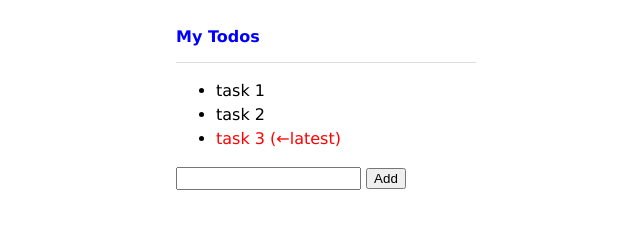
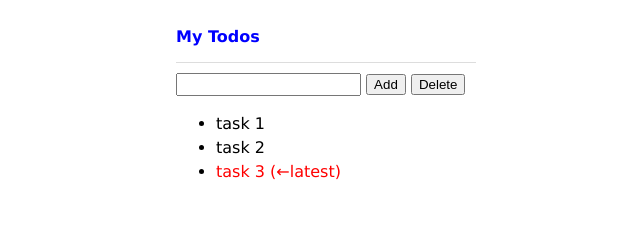
Before and after one commit to nichijyou-douga30/Vuejs-Todolist, a plain HTML site: page index.html in a window 1280 px wide. Shown: the whole page, without its empty margins (314-954 px from the left). Drawn offline with nearby package versions, Linux system fonts and the light colour scheme.

Commit message:
adding a delete function

```diff
--- a/index.html
+++ b/index.html
@@ -8,16 +8,17 @@
 <body>
     <div id="app" class="container">
         <h1>My Todos</h1>
+        <form>
+            <input type="text" v-model="todotext" v-on:keydown.enter.exact.prevent v-on:keydown.enter.exact="addTodo">
+            <input type="button" value="Add" @click.enter="addTodo">
+            <input type="button" value="Delete" @click="deleteTodo">
+        </form>
         <ul>
             <li v-for="(todo, i) in todos">
                 <span v-if="todos.length==i+1" v-bind:class="redClass">{{ todo }} (←latest)</span>
                 <span v-else>{{ todo }}</span>
             </li>
         </ul>
-        <form>
-            <input type="text" v-model="todotext" v-on:keydown.enter.exact.prevent v-on:keydown.enter.exact="addTodo">
-            <input type="button" value="Add" @click.enter="addTodo">
-        </form>
     </div>
     <script src="https://cdn.jsdelivr.net/npm/vue@2/dist/vue.js"></script>
     <script src="js/main.js"></script>
--- a/js/main.js
+++ b/js/main.js
@@ -16,8 +16,19 @@
         },
         methods:{
             addTodo(){
+                if(this.todotext == ""){
+                    alert("追加するリストが空です")
+                    return
+                }
                 this.todos.push(this.todotext)
                 this.todotext = ""
+            },
+            deleteTodo(){
+                if (this.todos.length == 0){
+                    alert("削除するリストがありません")
+                    return
+                }
+                this.todos.pop()
             }
         }
     });
```
